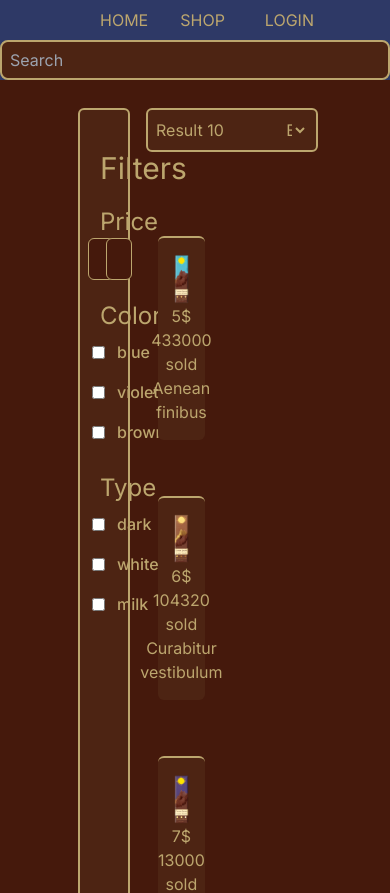
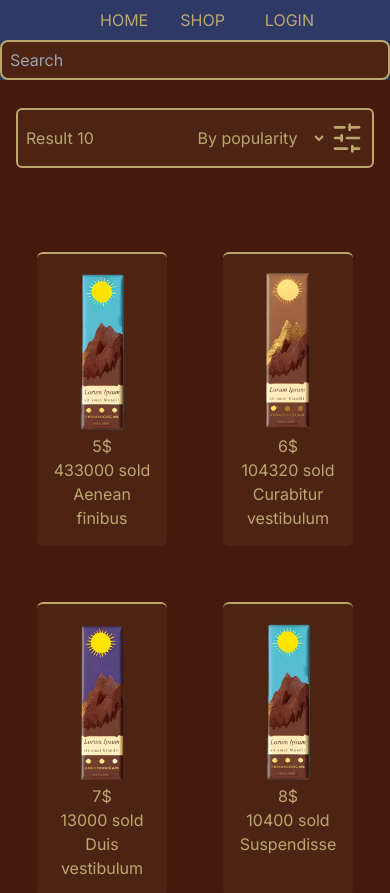
Before and after one commit to Kadgar782/ChocolateLanding, a Next.js app: page /shop in a window 390 px wide. Shown: the top 893 px of the page. Built offline with nearby package versions, Linux system fonts and the light colour scheme.

Commit message:
added a responsive design prototype for the store

```diff
--- /dev/null
+++ b/app/components/shopFilter.tsx
@@ -0,0 +1,97 @@
+import { ChangeEventHandler, useState } from "react";
+import { SingleProduct } from "../../lib/features/productsSlice";
+import { ListOfParametrs } from "./filterList";
+
+export const FilterShop = ({
+  filteredProducts,
+  handleColorFilterChange,
+  handleTypeFilterChange,
+}: {
+  filteredProducts: SingleProduct[];
+  handleColorFilterChange: ChangeEventHandler<HTMLInputElement>;
+  handleTypeFilterChange: ChangeEventHandler<HTMLInputElement>;
+}) => {
+  // types of categories
+  const categories: string[] = ["blue", "violet", "brown"];
+  const schocoladeType: string[] = ["dark", "white", "milk"];
+
+  //   functions and variables for price filtering
+  const prices = filteredProducts.map((products) => products.price);
+  const minPrice = Math.min(...prices);
+  const maxPrice = Math.max(...prices);
+
+  const [inputValueMin, setInputValueMin] = useState(minPrice);
+  const [inputValueMax, setInputValueMax] = useState(maxPrice);
+
+  const minPriceString = minPrice.toString();
+  const maxPriceString = maxPrice.toString();
+
+  //  must try to make it more universal and think over some possible points
+
+  const handleMaxInputChange = (event: React.ChangeEvent<HTMLInputElement>) => {
+    const newValue = parseFloat(event.target.value);
+    if (newValue > maxPrice) {
+      setInputValueMax(maxPrice);
+    } else if (newValue < inputValueMin) {
+      setInputValueMax(inputValueMin);
+    } else {
+      setInputValueMax(newValue);
+    }
+  };
+
+  const handleMinInputChange = (event: React.ChangeEvent<HTMLInputElement>) => {
+    const newValue = parseFloat(event.target.value);
+    if (newValue < minPrice) {
+      setInputValueMin(minPrice);
+    } else if (newValue > inputValueMax) {
+      setInputValueMin(inputValueMax);
+    } else {
+      setInputValueMin(newValue);
+    }
+  };
+
+  return (
+    <>
+      <h1 className="pl-5 pt-5 text-3xl text-text">Filters</h1>
+
+      <h2 className="pl-5 pt-5 text-2xl text-text"> Price</h2>
+
+      <div className="flex w-full flex-row justify-between space-x-2 pl-2">
+        <div className="flex w-1/2 items-center justify-between ">
+          <input
+            type="number"
+            id="minPrice"
+            min={minPrice}
+            value={inputValueMin}
+            onChange={handleMinInputChange}
+            className="w-full  rounded-md border border-text bg-background px-3 py-2 text-text focus:outline-none sm:text-sm"
+            placeholder={minPriceString}
+          />
+        </div>
+
+        <div className="flex w-1/2 items-center justify-between">
+          <input
+            type="number"
+            id="maxPrice"
+            max={maxPrice}
+            onChange={handleMaxInputChange}
+            className=" w-full rounded-md  border border-text bg-background px-3 py-2 text-text focus:outline-none sm:text-sm"
+            value={inputValueMax}
+            placeholder={maxPriceString}
+          />
+        </div>
+      </div>
+      <h2 className="pl-5 pt-5 text-2xl text-text">Color</h2>
+      <ListOfParametrs
+        categories={categories}
+        handleCategoryFilterChange={handleColorFilterChange}
+      />
+
+      <h2 className="pl-5 pt-5 text-2xl text-text">Type</h2>
+      <ListOfParametrs
+        categories={schocoladeType}
+        handleCategoryFilterChange={handleTypeFilterChange}
+      />
+    </>
+  );
+};
--- a/app/shop/page.tsx
+++ b/app/shop/page.tsx
@@ -1,20 +1,25 @@
 "use client";
 
 import { SetStateAction, useState } from "react";
-import { Slider } from "@material-tailwind/react";
+import {
+  Dialog,
+  DialogBody,
+  DialogFooter,
+  DialogHeader,
+  Drawer,
+  IconButton,
+} from "@material-tailwind/react";
 import { useAppSelector } from "../../lib/hooks";
 import { selectProducts } from "../../lib/features/productsSlice";
-import { ListOfParametrs } from "@/components/filterList";
-import { Dispatch } from "@reduxjs/toolkit";
+import { SlidersHorizontal } from "lucide-react";
+import { FilterShop } from "@/components/shopFilter";
 
 export default function Home() {
   const [sortedBy, setSortedBy] = useState<string>("By popularity");
   const [query, setQuery] = useState<string>("");
   const [typeFilters, setTypeFilters] = useState<string[]>([]);
   const [colorFilters, setColorFilters] = useState<string[]>([]);
-
-  const categories: string[] = ["blue", "violet", "brown"];
-  const schocoladeType: string[] = ["dark", "white", "milk"];
+  const [dialogIsOpen, setDialogIsOpen] = useState<boolean>(false);
 
   const products = useAppSelector(selectProducts);
   const productsList = products.products;
@@ -44,7 +49,9 @@ export default function Home() {
           : prevFilters.filter((filter) => filter !== category), // Remove if unchecked
     );
   };
-
+  console.log(dialogIsOpen);
+  //open Drawer
+  const handleDialogOpen = () => setDialogIsOpen(!dialogIsOpen);
   // all filters applied together
 
   const filteredProducts = productsList.filter((product) => {
@@ -52,52 +59,15 @@ export default function Home() {
     const typeMatch =
       typeFilters.length === 0 ||
       typeFilters.some((filter) => filter === product.type);
-    console.log(typeMatch);
 
     // Check if the product's color matches any selected color filter,
     // but only if there are active color filters
     const colorMatch =
       colorFilters.length === 0 ||
       colorFilters.some((filter) => filter === product.typeColor);
-    console.log(colorMatch);
 
     return typeMatch && colorMatch;
   });
-
-  // functions and variables for price filtering
-  const prices = filteredProducts.map((products) => products.price);
-  const minPrice = Math.min(...prices);
-  const maxPrice = Math.max(...prices);
-
-  const [inputValueMin, setInputValueMin] = useState(minPrice);
-  const [inputValueMax, setInputValueMax] = useState(maxPrice);
-
-  const minPriceString = minPrice.toString();
-  const maxPriceString = maxPrice.toString();
-
-  //  must try to make it more universal and think over some possible points
-
-  const handleMaxInputChange = (event: React.ChangeEvent<HTMLInputElement>) => {
-    const newValue = parseFloat(event.target.value);
-    if (newValue > maxPrice) {
-      setInputValueMax(maxPrice);
-    } else if (newValue < inputValueMin) {
-      setInputValueMax(inputValueMin);
-    } else {
-      setInputValueMax(newValue);
-    }
-  };
-
-  const handleMinInputChange = (event: React.ChangeEvent<HTMLInputElement>) => {
-    const newValue = parseFloat(event.target.value);
-    if (newValue < minPrice) {
-      setInputValueMin(minPrice);
-    } else if (newValue > inputValueMax) {
-      setInputValueMin(inputValueMax);
-    } else {
-      setInputValueMin(newValue);
-    }
-  };
 
   // // the part with sorting
 
@@ -115,70 +85,65 @@ export default function Home() {
   });
   return (
     <section className="wholePage flex min-h-screen w-full  justify-end bg-background">
-      <div className="flex w-4/5 ">
-        <aside className="filters mt-7 flex w-1/6 flex-col justify-start rounded-md  border-2 border-text  bg-primary p-5 pl-0">
+      <div className="flex w-4/5 max-[1399px]:w-full ">
+        <aside className="filters mt-7 flex w-1/6 flex-col justify-start rounded-md  border-2 border-text  bg-primary p-5 pl-0 max-[1399px]:ml-10 max-lg:hidden">
           {/* categories to filter */}
-          <h1 className="pl-5 pt-5 text-3xl text-text">Filters</h1>
-
-          <h2 className="pl-5 pt-5 text-2xl text-text"> Price</h2>
-
-          <div className="flex w-full flex-row justify-between space-x-2 pl-2">
-            <div className="flex w-1/2 items-center justify-between ">
-              <input
-                type="number"
-                id="minPrice"
-                min={minPrice}
-                value={inputValueMin}
-                onChange={handleMinInputChange}
-                className="w-full  rounded-md border border-text bg-background px-3 py-2 text-text focus:outline-none sm:text-sm"
-                placeholder={minPriceString}
-              />
-            </div>
-
-            <div className="flex w-1/2 items-center justify-between">
-              <input
-                type="number"
-                id="maxPrice"
-                max={maxPrice}
-                onChange={handleMaxInputChange}
-                className=" w-full rounded-md  border border-text bg-background px-3 py-2 text-text focus:outline-none sm:text-sm"
-                value={inputValueMax}
-                placeholder={maxPriceString}
-              />
-            </div>
-          </div>
-          <h2 className="pl-5 pt-5 text-2xl text-text">Color</h2>
-          <ListOfParametrs
-            categories={categories}
-            handleCategoryFilterChange={handleColorFilterChange}
-          />
-
-          <h2 className="pl-5 pt-5 text-2xl text-text">Type</h2>
-          <ListOfParametrs
-            categories={schocoladeType}
-            handleCategoryFilterChange={handleTypeFilterChange}
+          <FilterShop
+            filteredProducts={filteredProducts}
+            handleColorFilterChange={handleColorFilterChange}
+            handleTypeFilterChange={handleTypeFilterChange}
           />
         </aside>
-        <div className="flex w-3/5 flex-col items-center">
-          <div className="m-4 mt-7 flex w-11/12 justify-between self-start rounded-md border-2 border-text bg-primary p-2">
-            <h1 className=" flex text-text">
+        <div className="flex w-3/5 flex-col items-center max-[1399px]:w-4/5 max-lg:w-full">
+          <div className=" m-4 mt-7 flex w-11/12 justify-between self-start rounded-md border-2 border-text bg-primary p-2">
+            <h1 className=" flex self-center text-text">
               Result {filteredProducts.length}
             </h1>
+            <div className="flex">
               <select
                 id="sort-select"
                 value={sortedBy}
-              className="flex w-1/6 justify-end bg-primary text-text"
+                className=" flex min-w-[130px] justify-end   bg-primary text-text"
                 onChange={(e) => setSortedBy(e.target.value)}
               >
-              <option value="By popularity"> By popularity </option>
-              <option value="By price: low-high"> By price: low-high </option>
-              <option value="By price: high-low"> By price: high-low </option>
+                <option className="flex shrink" value="By popularity">
+                  By popularity
+                </option>
+                <option className="flex" value="By price: low-high">
+                  By price: low-high
+                </option>
+                <option className="flex" value="By price: high-low">
+                  By price: high-low
+                </option>
               </select>
+
+              <IconButton
+                onClick={handleDialogOpen}
+                className="ml-1 mr-2 hidden w-1/6 items-center max-lg:flex"
+              >
+                <SlidersHorizontal size={32} className="flex text-text" />
+              </IconButton>
+              <Dialog open={dialogIsOpen} handler={handleDialogOpen}>
+                <DialogBody className="filters flex h-full w-11/12 flex-col justify-start rounded-md  border-2 border-text  bg-primary p-2">
+                  <FilterShop
+                    filteredProducts={filteredProducts}
+                    handleColorFilterChange={handleColorFilterChange}
+                    handleTypeFilterChange={handleTypeFilterChange}
+                  />
+                  <button
+                    className="flex self-end bg-primary p-2 text-text"
+                    onClick={handleDialogOpen}
+                  >
+                    Cancel
+                  </button>
+                </DialogBody>
+              </Dialog>
             </div>
-          <section className="products flex w-full flex-row flex-wrap justify-start self-start pt-10">
+          </div>
+          <section className="products flex w-full flex-row flex-wrap justify-start self-start pt-10 max-[660px]:justify-center ">
             {sortedProducts.map(({ image, name, id, price, totalSold }) => (
               <section
-                className=" img-slider-card max-h-auto m-7 flex w-1/4 flex-col items-center  rounded-md border-t-2 border-text  bg-primary p-4 text-center "
+                className=" img-slider-card max-h-auto m-7 flex w-1/4 flex-col items-center  rounded-md border-t-2 border-text  bg-primary p-4 text-center  max-[660px]:w-1/3"
                 key={id}
               >
                 <img
```
Lines whose indentation alone changed are shown as unchanged.
